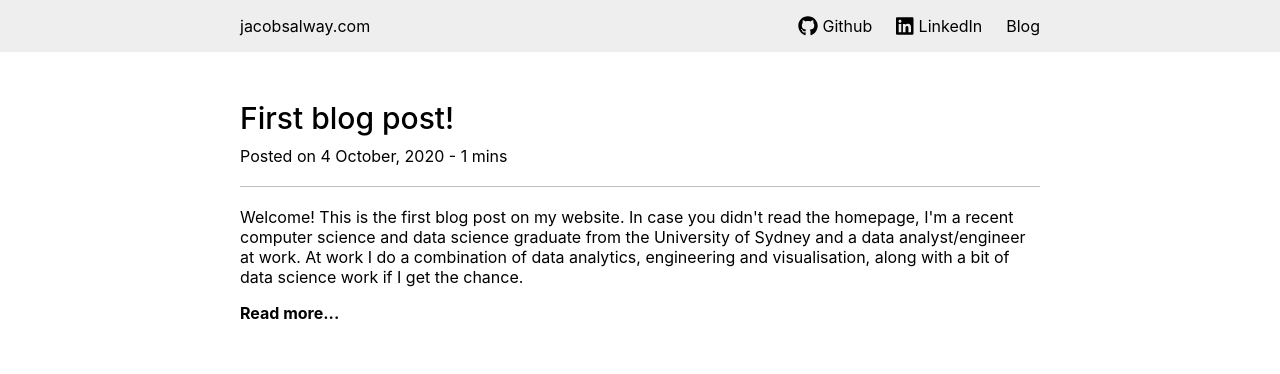
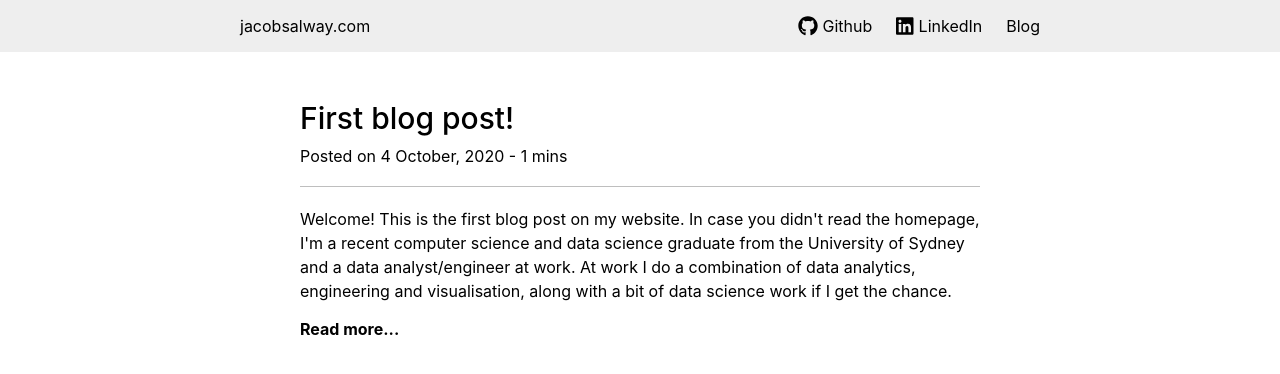
Before and after one commit to jacobsalway/jacobsalway.com, a Next.js app: page /blog in a window 1280 px wide. Shown: the top 374 px of the page. Built offline with nearby package versions, Linux system fonts and the light colour scheme.

Commit message:
Blog styling changes

```diff
--- a/styles/Blog.module.sass
+++ b/styles/Blog.module.sass
@@ -1,5 +1,5 @@
 .blogContent
-    max-width: 800px
+    max-width: 680px
     margin: 0 auto
     padding: 3rem 1rem 0 1rem
 
@@ -18,6 +18,9 @@
         padding-bottom: 20px
         margin-bottom: 20px
         border-bottom: 1px solid rgb(190, 190, 190)
+
+    .postContent
+        line-height: 1.5
 
 .post
     .postMeta
```
